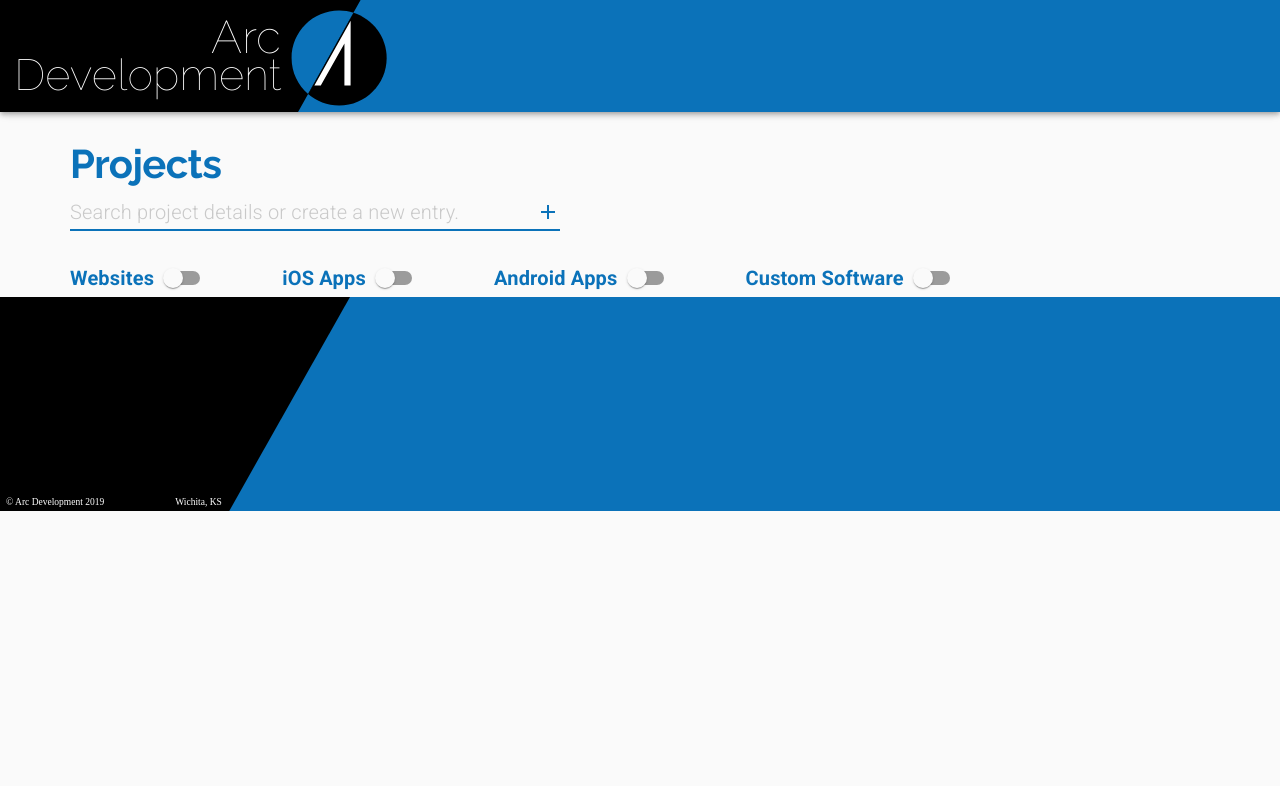
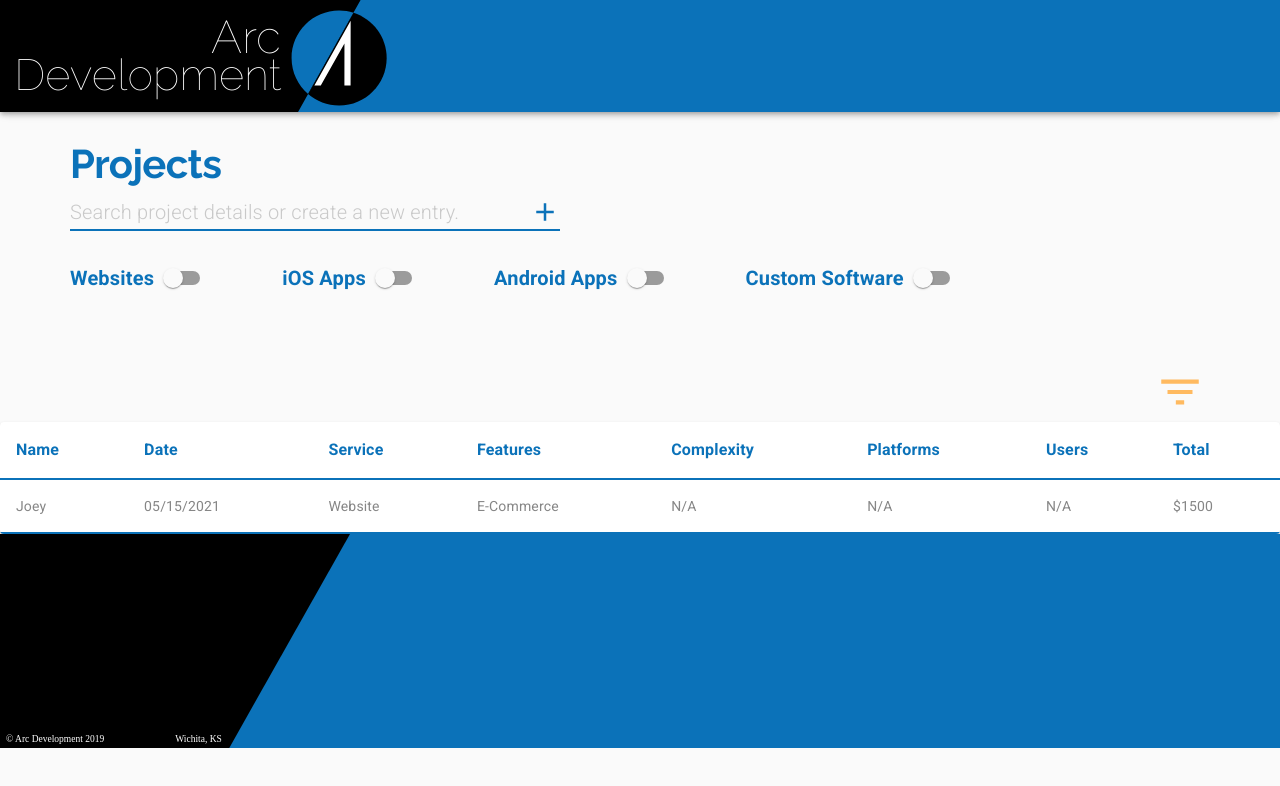
Before and after one commit to Doode1524/project-planner-mui, a Next.js app: page / in a window 1280 px wide. Shown: the top 786 px of the page. Built offline with nearby package versions, Linux system fonts and the light colour scheme.

Commit message:
initial table setup

```diff
--- a/pages/index.js
+++ b/pages/index.js
@@ -8,12 +8,46 @@
 import Switch from "@material-ui/core/Switch";
 import FormGroup from "@material-ui/core/FormGroup";
 import FormControlLabel from "@material-ui/core/FormControlLabel";
+import Table from "@material-ui/core/Table";
+import TableBody from "@material-ui/core/TableBody";
+import TableCell from "@material-ui/core/TableCell";
+import TableContainer from "@material-ui/core/TableContainer";
+import TableHead from "@material-ui/core/TableHead";
+import TableRow from "@material-ui/core/TableRow";
+import Paper from "@material-ui/core/Paper";
+import FilterListIcon from "@material-ui/icons/FilterList";
 
 const useStyles = makeStyles((theme) => ({}));
+
+function createData(
+  name,
+  date,
+  service,
+  features,
+  complexity,
+  platforms,
+  users,
+  total
+) {
+  return { name, date, service, features, complexity, platforms, users, total };
+}
 
 export default function ProjectManager() {
   const classes = useStyles();
   const theme = useTheme();
+
+  const [rows, setRows] = useState([
+    createData(
+      "Joey",
+      "05/15/2021",
+      "Website",
+      "E-Commerce",
+      "N/A",
+      "N/A",
+      "N/A",
+      "$1500"
+    ),
+  ]);
 
   const [websiteChecked, setWebsiteChecked] = useState(false);
   const [iOSChecked, setiOSChecked] = useState(false);
@@ -32,7 +66,7 @@
           InputProps={{
             endAdornment: (
               <InputAdornment position="end">
-                <AddIcon color="primary" />
+                <AddIcon color="primary" style={{fontSize: 30}} />
               </InputAdornment>
             ),
           }}
@@ -89,6 +123,46 @@
           />
         </FormGroup>
       </Grid>
+      <Grid item container justify="flex-end" style={{ marginTop: "5em" }}>
+        <Grid item style={{marginRight: 75}}>
+          <FilterListIcon
+            color="secondary"
+            style={{ fontSize: 50 }}
+          ></FilterListIcon>
+        </Grid>
+      </Grid>
+      <Grid item>
+        <TableContainer component={Paper}>
+          <Table>
+            <TableHead>
+              <TableRow>
+                <TableCell>Name</TableCell>
+                <TableCell>Date</TableCell>
+                <TableCell>Service</TableCell>
+                <TableCell>Features</TableCell>
+                <TableCell>Complexity</TableCell>
+                <TableCell>Platforms</TableCell>
+                <TableCell>Users</TableCell>
+                <TableCell>Total</TableCell>
+              </TableRow>
+            </TableHead>
+            <TableBody>
+              {rows.map((row, index) => (
+                <TableRow key={index}>
+                  <TableCell>{row.name}</TableCell>
+                  <TableCell>{row.date}</TableCell>
+                  <TableCell>{row.service}</TableCell>
+                  <TableCell>{row.features}</TableCell>
+                  <TableCell>{row.complexity}</TableCell>
+                  <TableCell>{row.platforms}</TableCell>
+                  <TableCell>{row.users}</TableCell>
+                  <TableCell>{row.total}</TableCell>
+                </TableRow>
+              ))}
+            </TableBody>
+          </Table>
+        </TableContainer>
+      </Grid>
     </Grid>
   );
 }
```
